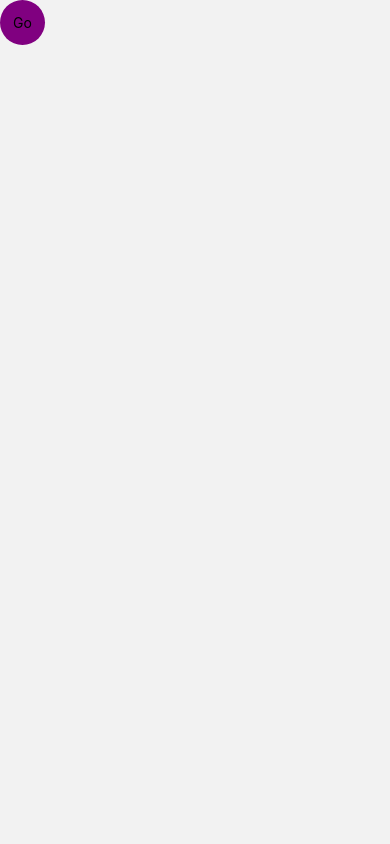
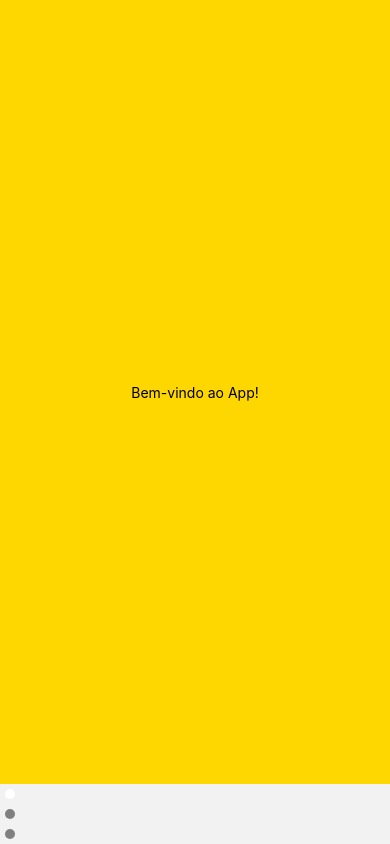
Before and after one commit to LeonardoASC/StopCry, a React Native app: screen /Home in a window 390 px wide. Before the commit this address had no page. Built offline with nearby package versions, Linux system fonts and the light colour scheme.

Commit message:
feat: structuring presentation

```diff
--- /dev/null
+++ b/src/screens/Presentation/CarouselScreen.tsx
@@ -0,0 +1,35 @@
+import React, { ReactNode } from 'react';
+import { Text, Dimensions } from 'react-native';
+import styled from 'styled-components/native';
+
+const ScreenWidth = Dimensions.get('window').width;
+
+interface CarouselScreenProps {
+  title: string;
+  backgroundColor: string;
+}
+
+interface CarouselScreenProps {
+  title: string;
+  backgroundColor: string;
+  children?: ReactNode;
+}
+
+const Screen = styled.View<Pick<CarouselScreenProps, 'backgroundColor'>>`
+  width: ${ScreenWidth}px;
+  flex: 1;
+  align-items: center;
+  justify-content: center;
+  background-color: ${(props) => props.backgroundColor || 'white'};
+`;
+
+
+
+export function CarouselScreen({ title, backgroundColor, children }: CarouselScreenProps) {
+  return (
+    <Screen backgroundColor={backgroundColor}>
+      <Text>{title}</Text>
+      {children}
+    </Screen>
+  );
+}
--- a/src/screens/Presentation/index.tsx
+++ b/src/screens/Presentation/index.tsx
@@ -1,19 +1,73 @@
-import React from 'react';
-import { SafeAreaView, Text } from 'react-native';
-import { BallStyled } from './styles';
+import React, { useState } from 'react';
+import { SafeAreaView, ScrollView, View, Dimensions, TouchableOpacity, Text, NativeSyntheticEvent, NativeScrollEvent } from 'react-native';
+
 import { NavigationProp } from '@react-navigation/native';
 import { RootStackParamList } from '../../../navigationTypes';
+
+import { CarouselScreen } from './CarouselScreen';
 
 
 type Props = {
     navigation: NavigationProp<RootStackParamList, 'Login'>;
 };
 export function Presentation({ navigation }: Props) {
+
+    const [currentPage, setCurrentPage] = useState(0);
+
+    const handleScroll = (event: NativeSyntheticEvent<NativeScrollEvent>) => {
+        const scrollPosition = event.nativeEvent.contentOffset.x;
+        const screenWidth = Dimensions.get('window').width;
+        const currentPageIndex = Math.round(scrollPosition / screenWidth);
+        setCurrentPage(currentPageIndex);
+    };
+
+
+    const renderPageIndicators = () => {
+        const indicators = [];
+        const numPages = 3; // ajuste conforme o número de telas
+
+        for (let i = 0; i < numPages; i++) {
+            indicators.push(
+                <View
+                    key={i}
+                    style={{
+                        height: 10,
+                        width: 10,
+                        borderRadius: 5,
+                        backgroundColor: currentPage === i ? 'white' : 'gray',
+                        margin: 5,
+                    }}
+                />
+            );
+        }
+
+        return indicators;
+    };
+
     return (
-        <SafeAreaView className='flex-1 items-end justify-end'>
-            <BallStyled onPress={() => navigation.navigate('Login')}>
-                <Text className='text-white'>Go</Text>
-            </BallStyled>
+        <SafeAreaView style={{ flex: 1 }}>
+            <ScrollView
+                horizontal
+                pagingEnabled
+                onScroll={handleScroll}
+                scrollEventThrottle={16}
+                showsHorizontalScrollIndicator={false}
+            >
+                <CarouselScreen title="Bem-vindo ao App!" backgroundColor="#FFD700" />
+                <CarouselScreen title="Explore os recursos." backgroundColor="#ADD8E6" />
+                <CarouselScreen title="Comece a usar agora!" backgroundColor="#90EE90">
+                    <TouchableOpacity
+                        onPress={() => navigation.navigate('Login')}
+                        style={{ padding: 10, marginTop: 20, backgroundColor: 'blue', borderRadius: 5 }}
+                    >
+                        <Text style={{ color: 'white', textAlign: 'center' }}>Ir para o Login</Text>
+                    </TouchableOpacity>
+                </CarouselScreen>
+            </ScrollView>
+            <View className="absolute bottom-4 left-0 right-0 flex flex-row justify-center">
+                {renderPageIndicators()}
+            </View>
+
         </SafeAreaView>
     )
 }
```
Also changed, not shown: src/screens/Presentation/CarouselContainer.tsx (added, +26 -0 lines).
